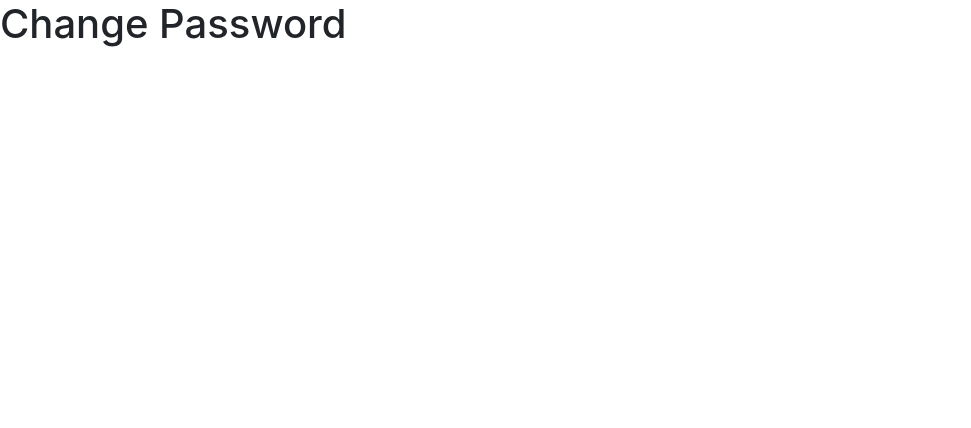
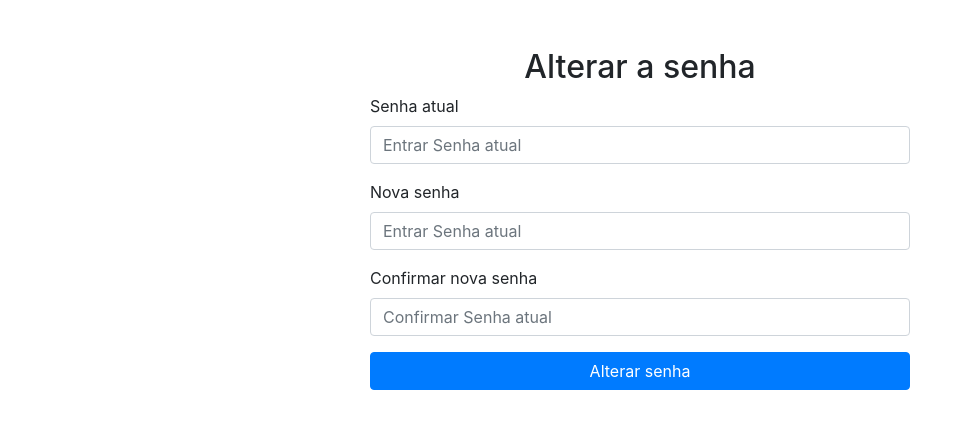
Before and after one commit to roxyfoxoficial/react-plataforma-venda-ingressos, a React (Vite) app: page /change-password in a window 1280 px wide. Shown: the top 428 px of the page, without its empty margins (0-971 px from the left). Built offline with nearby package versions, Linux system fonts and the light colour scheme.

Commit message:
add alterar-senha

```diff
--- a/src/pages/ChangePassword.jsx
+++ b/src/pages/ChangePassword.jsx
@@ -1,7 +1,28 @@
 export default function ChangePassword() {
   return (
-    <div>
-      <h1>Change Password</h1>
+    <div className="full-window center">
+    <div className="container mt-5">
+    <div className="row justify-content-center">
+      <div className="col-md-6">
+        <h2 className="text-center">Alterar a senha</h2>
+        <form>
+          <div className="form-group">
+            <label htmlFor="currentPassword">Senha atual</label>
+            <input type="password" className="form-control" id="currentPassword" placeholder="Entrar Senha atual" required />
+          </div>
+          <div className="form-group">
+            <label htmlFor="newPassword">Nova senha</label>
+            <input type="password" className="form-control" id="newPassword" placeholder="Entrar Senha atual" required />
+          </div>
+          <div className="form-group">
+            <label htmlFor="confirmNewPassword">Confirmar nova senha</label>
+            <input type="password" className="form-control" id="confirmNewPassword" placeholder="Confirmar Senha atual" required />
+          </div>
+          <button type="submit" className="btn btn-primary btn-block">Alterar senha</button>
+        </form>
+      </div>
     </div>
+  </div>
+  </div>
   );
 }
```
